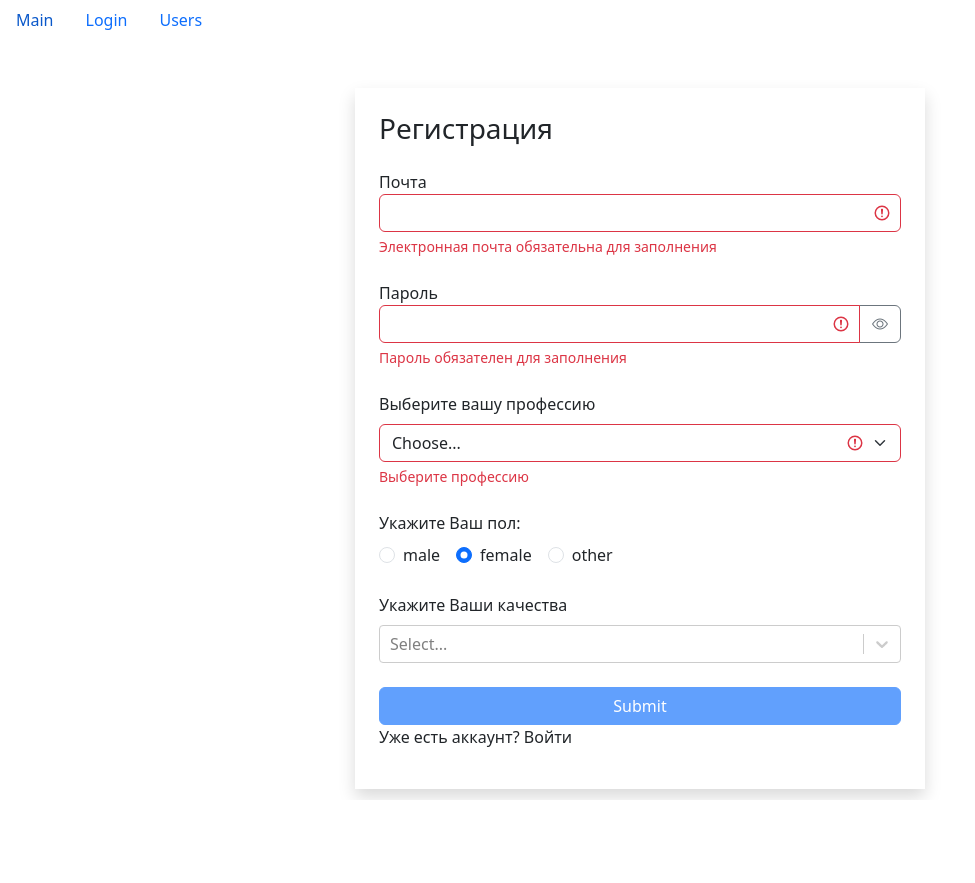
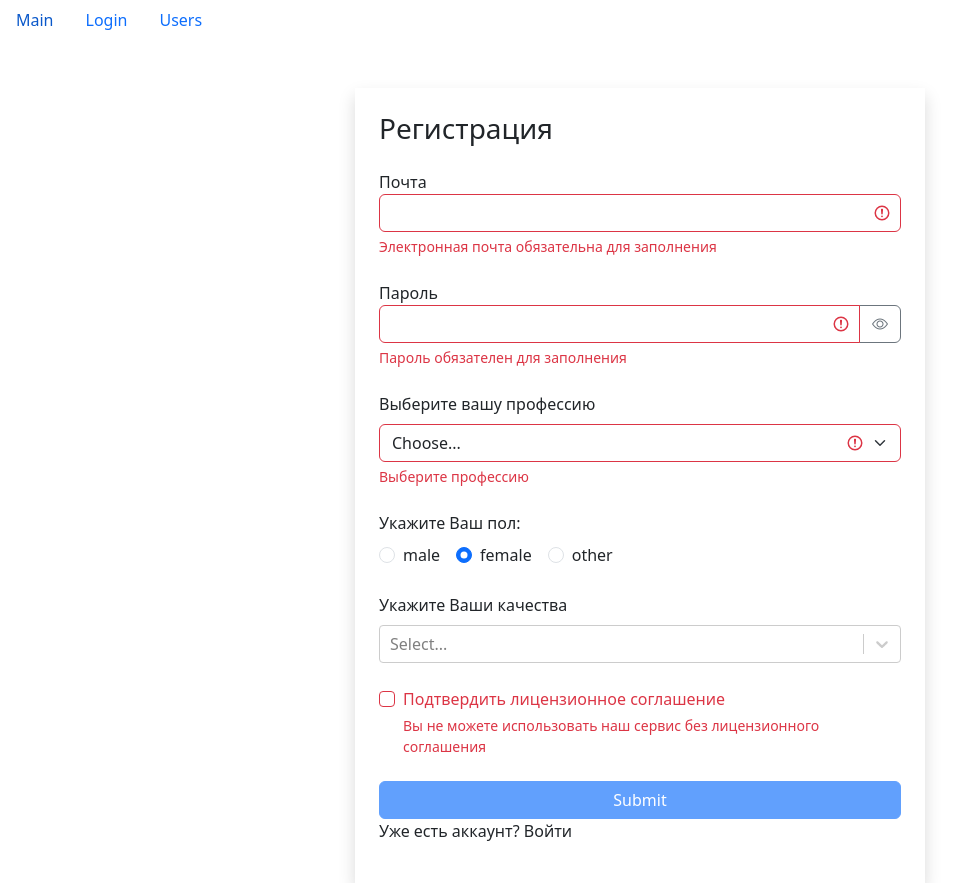
Before and after one commit to K-isa/fast-company, a React (Create React App) app: page /login in a window 1280 px wide. Both pictures are taken after a click on the button "Зарегистрироваться". Shown: the whole page, without its empty margins (0-975 px from the left). Before the commit the page ends 800 px from the top, so only its background shows below. Built offline with nearby package versions, Linux system fonts and the light colour scheme.

Commit message:
add checkbox for licence acception and stay on in register form

```diff
--- /dev/null
+++ b/src/app/components/common/form/checkBoxField.jsx
@@ -0,0 +1,26 @@
+import React from 'react';
+
+const CheckBoxField = ({name, value, onChange, children, error}) => {
+
+    const handleChange = () => {
+        onChange({name: name, value: !value});
+    }
+
+    const getInputClasses = () => {
+        return 'form-check-input' + (error ? " is-invalid" : "")
+    }
+
+    return <div className="form-check mb-4">
+        <input className={getInputClasses()}
+        type="checkbox"
+        value=''
+        id={name}
+        onChange={handleChange} />
+            <label className="form-check-label " htmlFor={name}>
+                {children}
+            </label>
+            {error && <div className='invalid-feedback'> {error} </div>}
+    </div>
+}
+
+export default CheckBoxField;
--- a/src/app/components/ui/loginForm.jsx
+++ b/src/app/components/ui/loginForm.jsx
@@ -1,9 +1,10 @@
 import React, { useEffect, useState } from 'react';
 import TextField from "../common/form/textField";
 import { validator } from "../../utils/validator";
+import CheckBoxField from '../common/form/checkBoxField';
 
 const LoginForm = () => {
-    const [data, setData] = useState({ email: "", password: "" })
+    const [data, setData] = useState({ email: "", password: "", stayOn: false })
     const [errors, setErrors] = useState({})
 
     const handleChange = (target) => {
@@ -51,7 +52,13 @@
         <form onSubmit={handleSubmit}>
             <TextField label={'Почта'} type={'text'} name={'email'} value={data.email} onChange={handleChange} error={errors.email} />
             <TextField label={'Пароль'} type={'password'} name={'password'} value={data.password} onChange={handleChange} error={errors.password} />
-
+            <CheckBoxField
+            onChange={handleChange}
+            name='stayOn'
+            value={data.stayOn}
+            >
+                Оставаться в системе
+            </CheckBoxField>
             <button className='btn btn-primary w-100 mx-auto' type='submit' disabled={!isValid}>Submit</button>
         </form>
     </>
--- a/src/app/components/ui/registerForm.jsx
+++ b/src/app/components/ui/registerForm.jsx
@@ -5,9 +5,10 @@
 import api from '../../api';
 import RadioField from '../common/form/radioField';
 import MultiSelectedField from '../common/form/multiSelectedField';
+import CheckBoxField from '../common/form/checkBoxField';
 
 const RegisterForm = () => {
-    const [data, setData] = useState({ email: "", password: "", profession: "", sex: 'female', qualities: [] })
+    const [data, setData] = useState({ email: "", password: "", profession: "", sex: 'female', qualities: [], licence: false })
     const [errors, setErrors] = useState({})
     const [professions, setProfession] = useState();
     const [qualities, setQualities] = useState({})
@@ -38,6 +39,11 @@
         profession: {
             isRequired: {
                 message: "Выберите профессию"
+            }
+        },
+        licence: {
+            isRequired: {
+                message: 'Вы не можете использовать наш сервис без лицензионного соглашения'
             }
         }
     }
@@ -90,6 +96,10 @@
             name='qualities'
             onChange={handleChange}
             />
+
+            <CheckBoxField value={data.licence} name='licence' onChange={handleChange} error={errors.licence}>
+                Подтвердить <a>лицензионное соглашение</a>
+            </CheckBoxField>
             <button className='btn btn-primary w-100 mx-auto' type='submit' disabled={!isValid}>Submit</button>
         </form>
     </>
--- a/src/app/utils/validator.js
+++ b/src/app/utils/validator.js
@@ -5,7 +5,11 @@
         let statusValidate;
         switch(validateMethod) {
             case "isRequired":
-            statusValidate = data.trim() === ''
+            if(typeof data === 'boolean') {
+                statusValidate = !data;
+            } else {
+                statusValidate = data.trim() === ''
+            }
             break;
 
             case "isEmail": {
```
